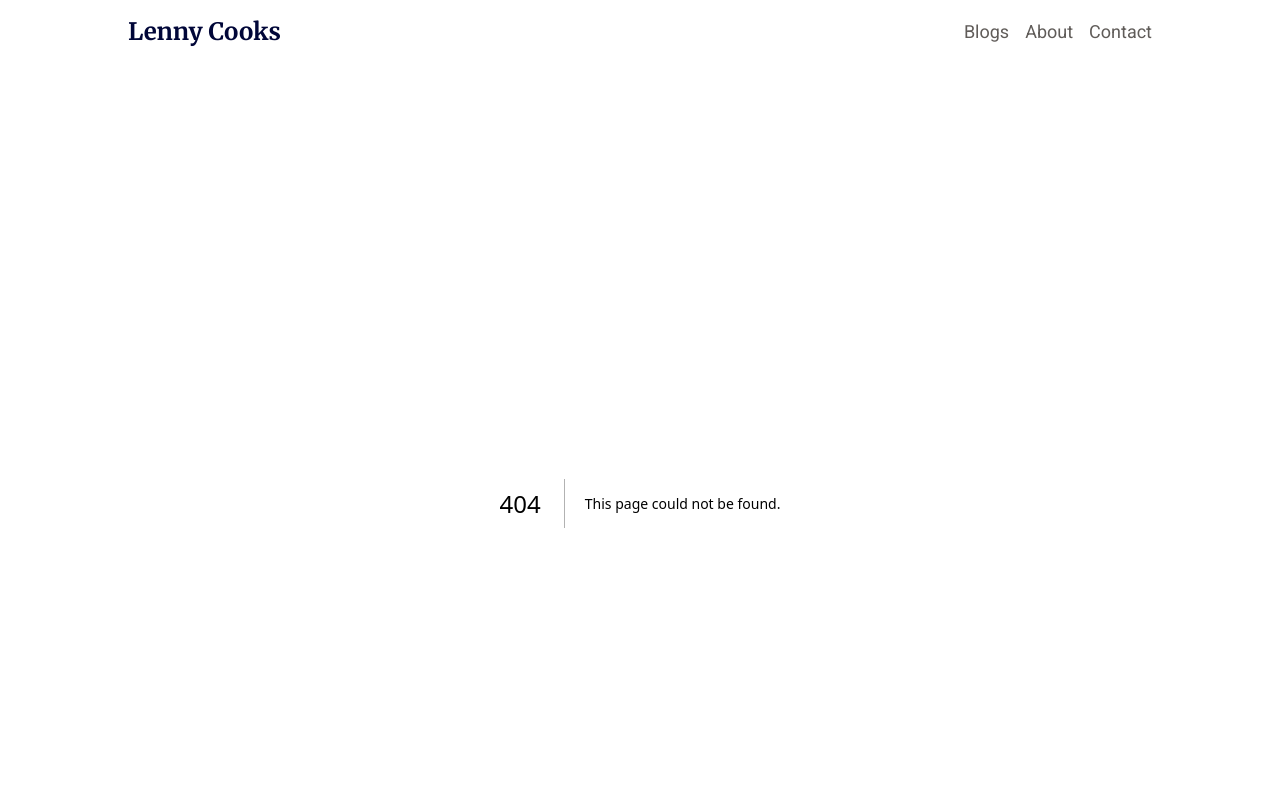
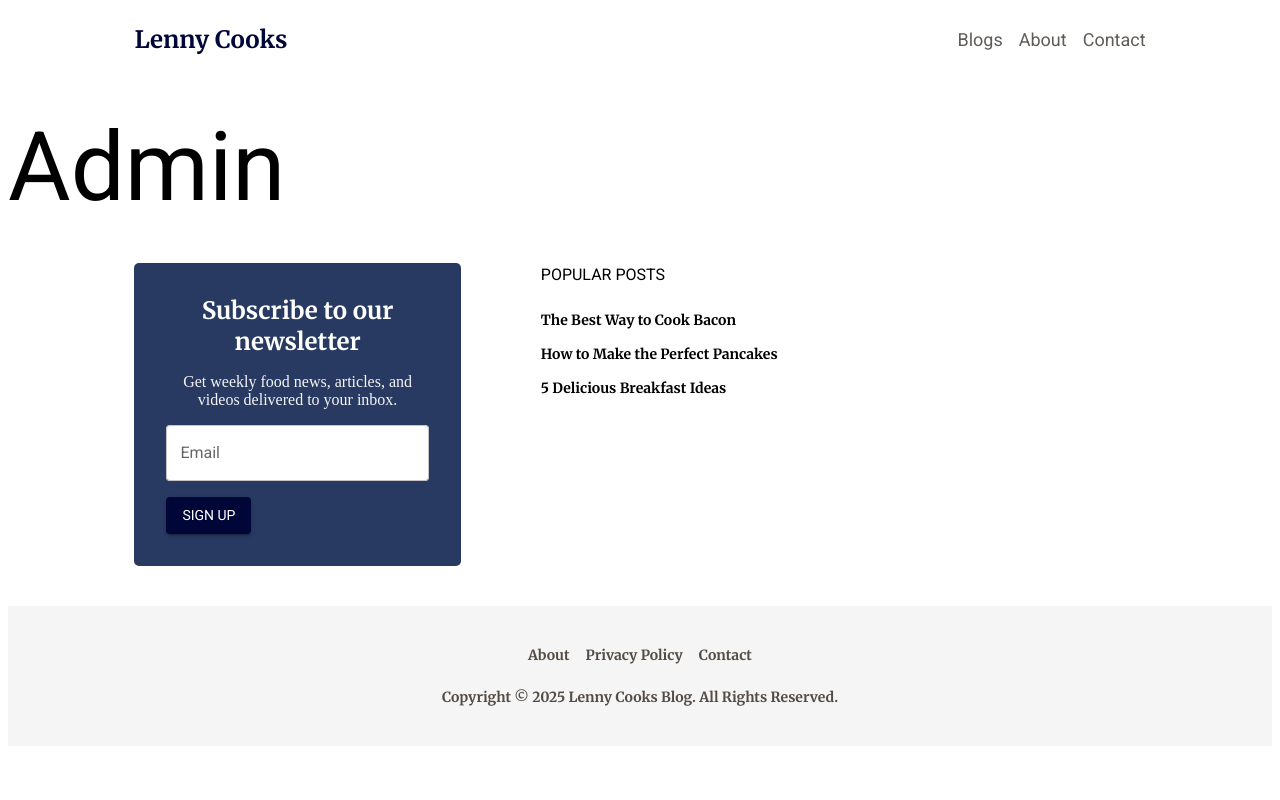
Before and after one commit to Marumo-ProG/lenny-cooks, a Next.js app: page /admin in a window 1280 px wide. Before the commit this address had no page. Shown: the top 800 px of the page. Built offline with nearby package versions, Linux system fonts and the light colour scheme; what @mui/material-nextjs would draw is missing.

Commit message:
added admin page

```diff
--- /dev/null
+++ b/src/app/admin/page.js
@@ -0,0 +1,9 @@
+// MUI
+import Stack from "@mui/material/Stack";
+import Typography from "@mui/material/Typography";
+
+const Admin = () => {
+    return <Typography variant="h1">Admin</Typography>;
+};
+
+export default Admin;
--- a/src/app/components/FilterByCategory.js
+++ b/src/app/components/FilterByCategory.js
@@ -5,8 +5,6 @@ import MenuItem from "@mui/material/MenuItem";
 import Select from "@mui/material/Select";
 import FormControl from "@mui/material/FormControl";
 import InputLabel from "@mui/material/InputLabel";
-
-// Utils
 
 const FilterByCategory = ({ setFilters, filters }) => {
     return (
```
